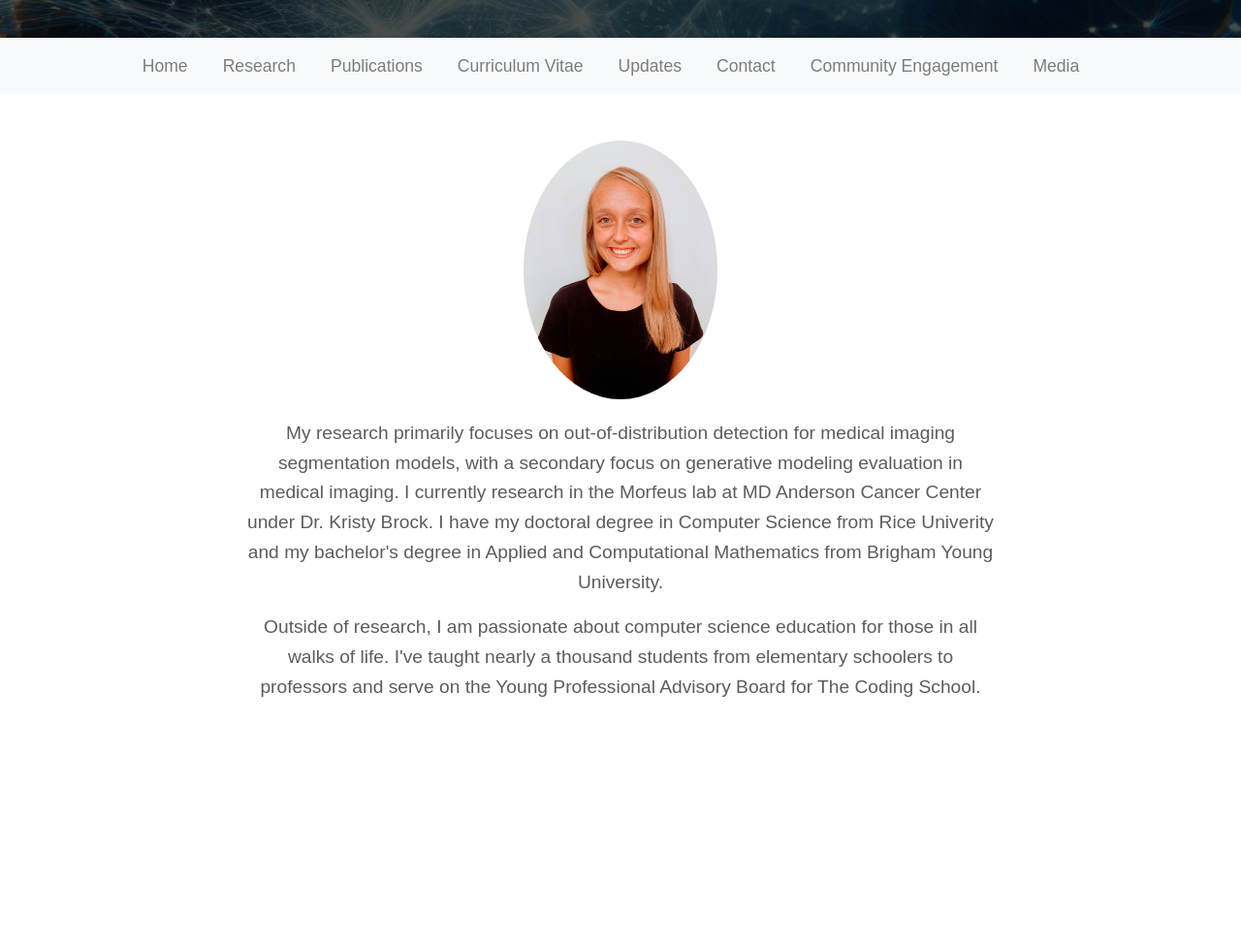
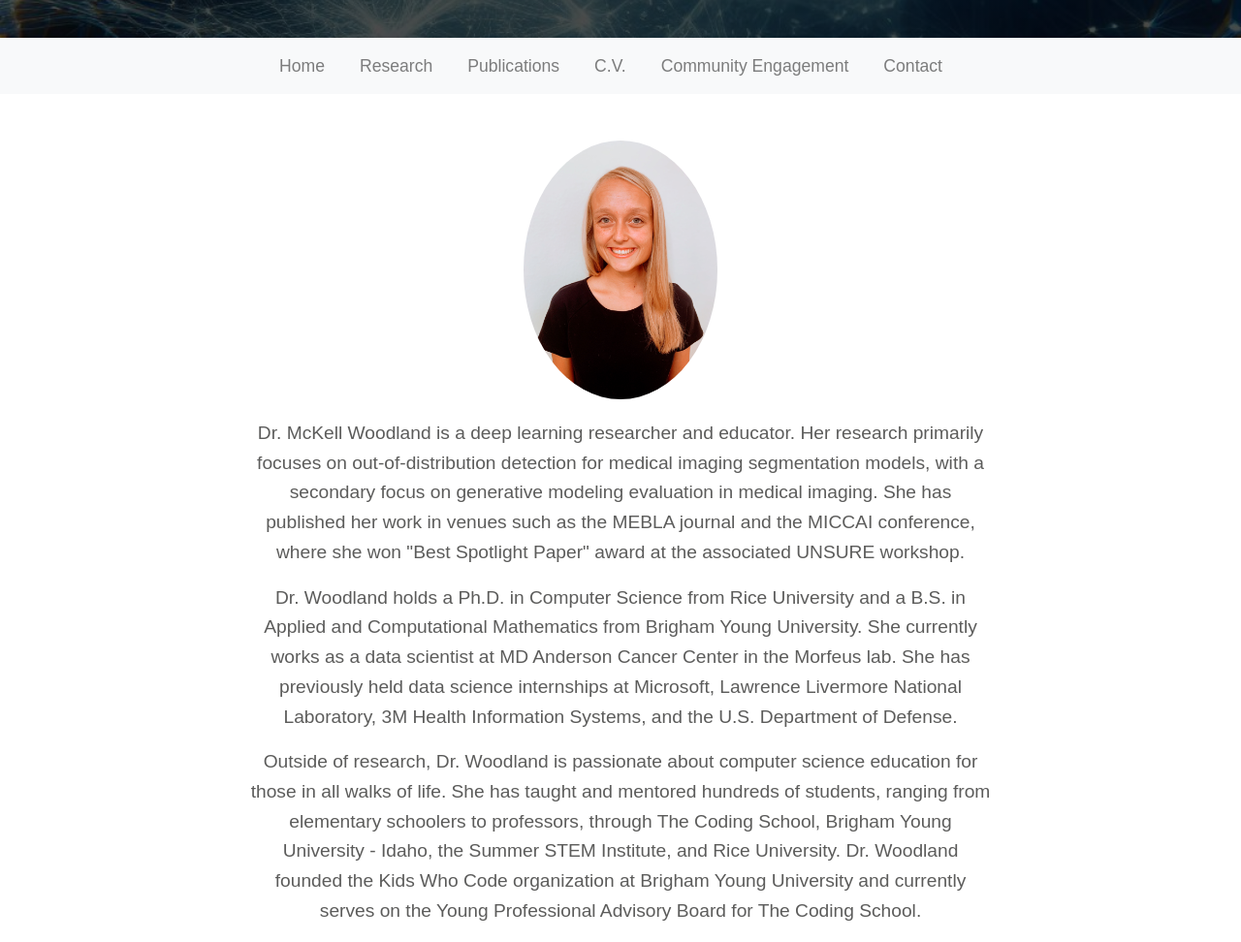
Before and after one commit to mckellwoodland/mckellwoodland.github.io, a plain HTML site: page index.html in a window 1280 px wide. Shown: the part 161-1133 px from the top of the page at 97% size. Before the commit the page ends 902 px from the top, so only its background shows below. Drawn offline with nearby package versions, Linux system fonts and the light colour scheme.

Commit message:
professionalize bio

```diff
--- a/index.html
+++ b/index.html
@@ -99,24 +99,28 @@
                 <li class="nav-item"><a class="nav-link" href="#">Home</a></li>
                 <li class="nav-item"><a class="nav-link" href="#">Research</a></li>
                 <li class="nav-item"><a class="nav-link" href="#">Publications</a></li>
-                <li class="nav-item"><a class="nav-link" href="#">Curriculum Vitae</a></li>
-                <li class="nav-item"><a class="nav-link" href="#">Updates</a></li>
+                <li class="nav-item"><a class="nav-link" href="#">C.V.</a></li>
+                <li class="nav-item"><a class="nav-link" href="#">Community Engagement</a></li>
                 <li class="nav-item"><a class="nav-link" href="#">Contact</a></li>
-                <li class="nav-item"><a class="nav-link" href="#">Community Engagement</a></li>
-                <li class="nav-item"><a class="nav-link" href="#">Media</a></li>
             </ul>
         </div>
     </nav>
     <div class="container mt-5 content">
         <img src="images/profile_Woodland.JPG" alt="McKell Woodland">
         <p>
-            My research primarily focuses on out-of-distribution detection for medical imaging segmentation models, with a secondary focus on generative modeling evaluation in medical imaging.
-            I currently research in the Morfeus lab at MD Anderson Cancer Center under Dr. Kristy Brock.
-            I have my doctoral degree in Computer Science from Rice Univerity and my bachelor's degree in Applied and Computational Mathematics from Brigham Young University.
+            Dr. McKell Woodland is a deep learning researcher and educator.
+            Her research primarily focuses on out-of-distribution detection for medical imaging segmentation models, with a secondary focus on generative modeling evaluation in medical imaging.
+            She has published her work in venues such as the MEBLA journal and the MICCAI conference, where she won "Best Spotlight Paper" award at the associated UNSURE workshop.
         </p>
         <p>
-            Outside of research, I am passionate about computer science education for those in all walks of life.
-            I've taught nearly a thousand students from elementary schoolers to professors and serve on the Young Professional Advisory Board for The Coding School.
+            Dr. Woodland holds a Ph.D. in Computer Science from Rice University and a B.S. in Applied and Computational Mathematics from Brigham Young University.
+            She currently works as a data scientist at MD Anderson Cancer Center in the Morfeus lab.
+            She has previously held data science internships at Microsoft, Lawrence Livermore National Laboratory, 3M Health Information Systems, and the U.S. Department of Defense.
+        </p>
+        <p>
+            Outside of research, Dr. Woodland is passionate about computer science education for those in all walks of life.
+            She has taught and mentored hundreds of students, ranging from elementary schoolers to professors, through The Coding School, Brigham Young University - Idaho, the Summer STEM Institute, and Rice University.
+            Dr. Woodland founded the Kids Who Code organization at Brigham Young University and currently serves on the Young Professional Advisory Board for The Coding School.
         </p>
     </div>
 </body>
```
